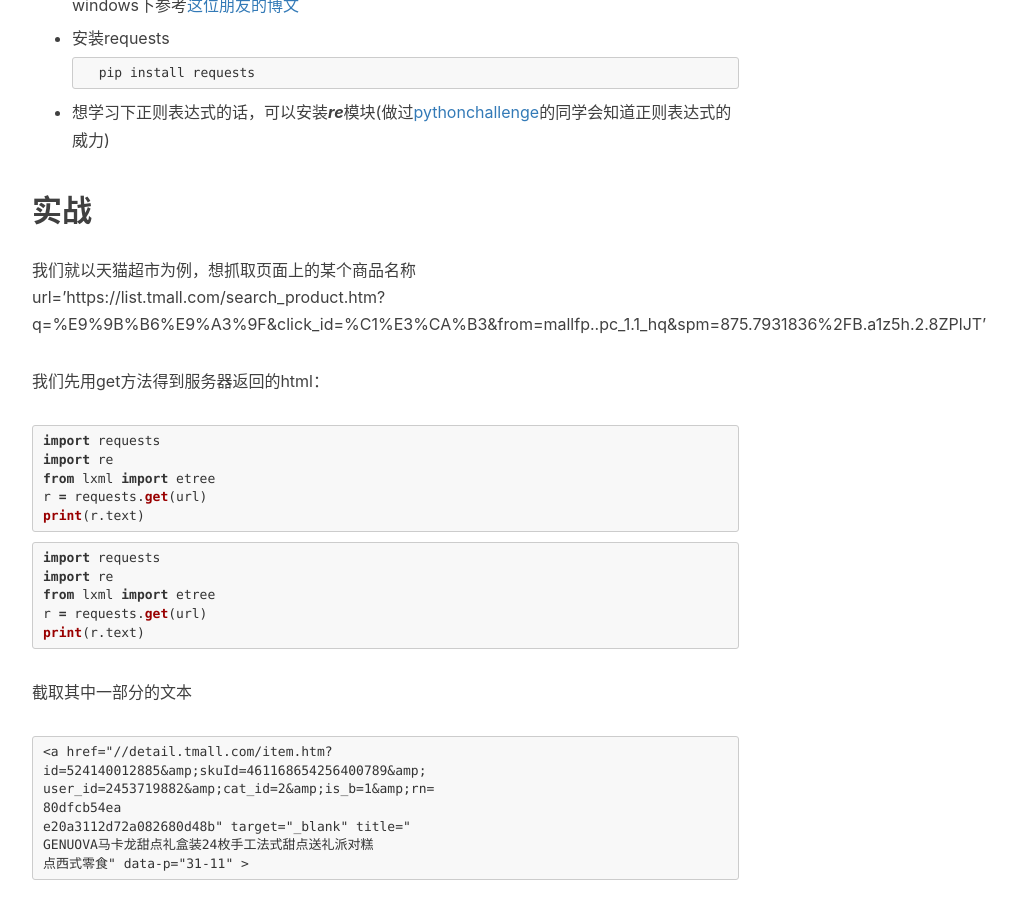
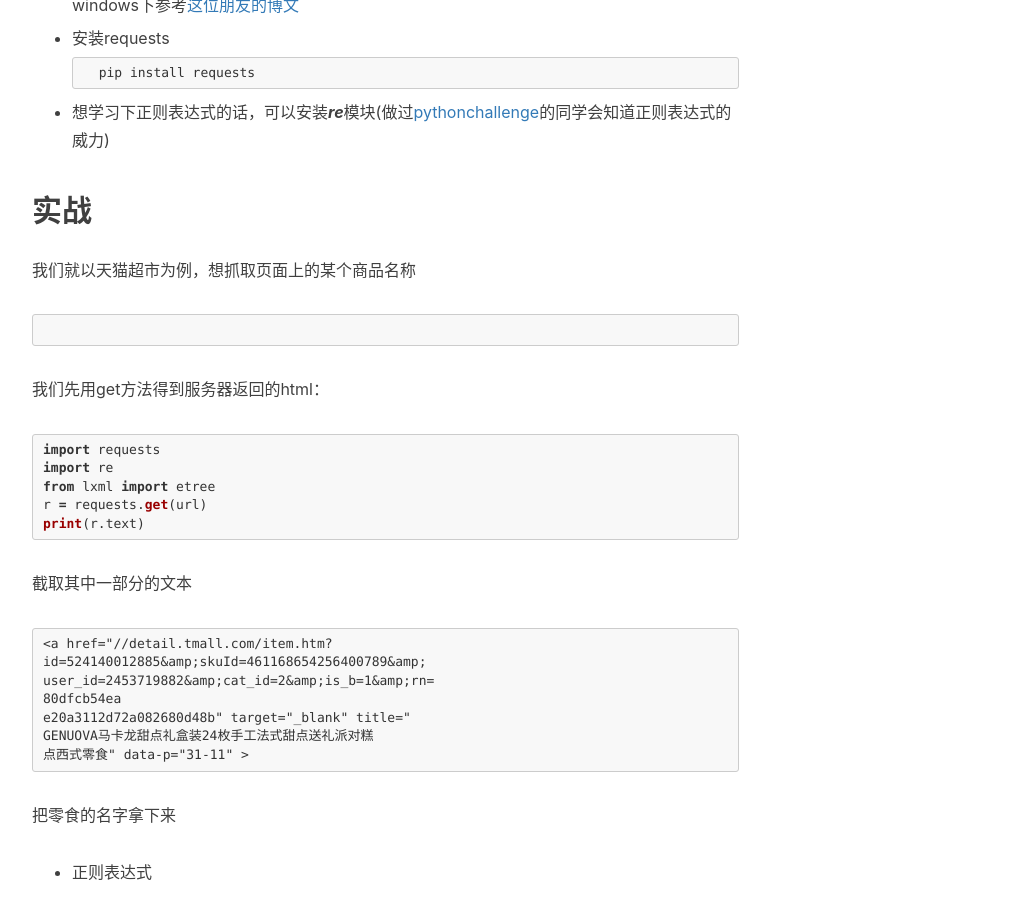
Before and after one commit to soulpacket/soulpacket.github.io, a Jekyll site: the page built from _posts/2016-12-5-python爬虫三部曲之一《静态网站爬取》.md, in a window 1280 px wide and 900 px high, scrolled down 1218 px. Shown: the whole window, without its empty margins (233-1250 px from the left). Built offline with Jekyll 4.4.1, drawn with Linux system fonts in a browser that asks for light colours; nearby versions of some CDN libraries; comment, search, counter and statistics services are not loaded.

Commit message:
Update 2016-12-5-python爬虫三部曲之一《静态网站爬取》.md

````diff
--- a/_posts/2016-12-5-python爬虫三部曲之一《静态网站爬取》.md
+++ b/_posts/2016-12-5-python爬虫三部曲之一《静态网站爬取》.md
@@ -39,17 +39,10 @@
 
 ## 实战
   我们就以天猫超市为例，想抓取页面上的某个商品名称
- 		url='https://list.tmall.com/search_product.htm?q=%E9%9B%B6%E9%A3%9F&click_id=%C1%E3%CA%B3&from=mallfp..pc_1.1_hq&spm=875.7931836%2FB.a1z5h.2.8ZPlJT'
+```url='https://list.tmall.com/search_product.htm?q=%E9%9B%B6%E9%A3%9F&click_id=%C1%E3%CA%B3&from=mallfp..pc_1.1_hq&spm=875.7931836%2FB.a1z5h.2.8ZPlJT
+```
 
   我们先用get方法得到服务器返回的html：
-
-```python
-import requests
-import re
-from lxml import etree
-r = requests.get(url)
-print(r.text)
-```
 
 ```python
 import requests
````
